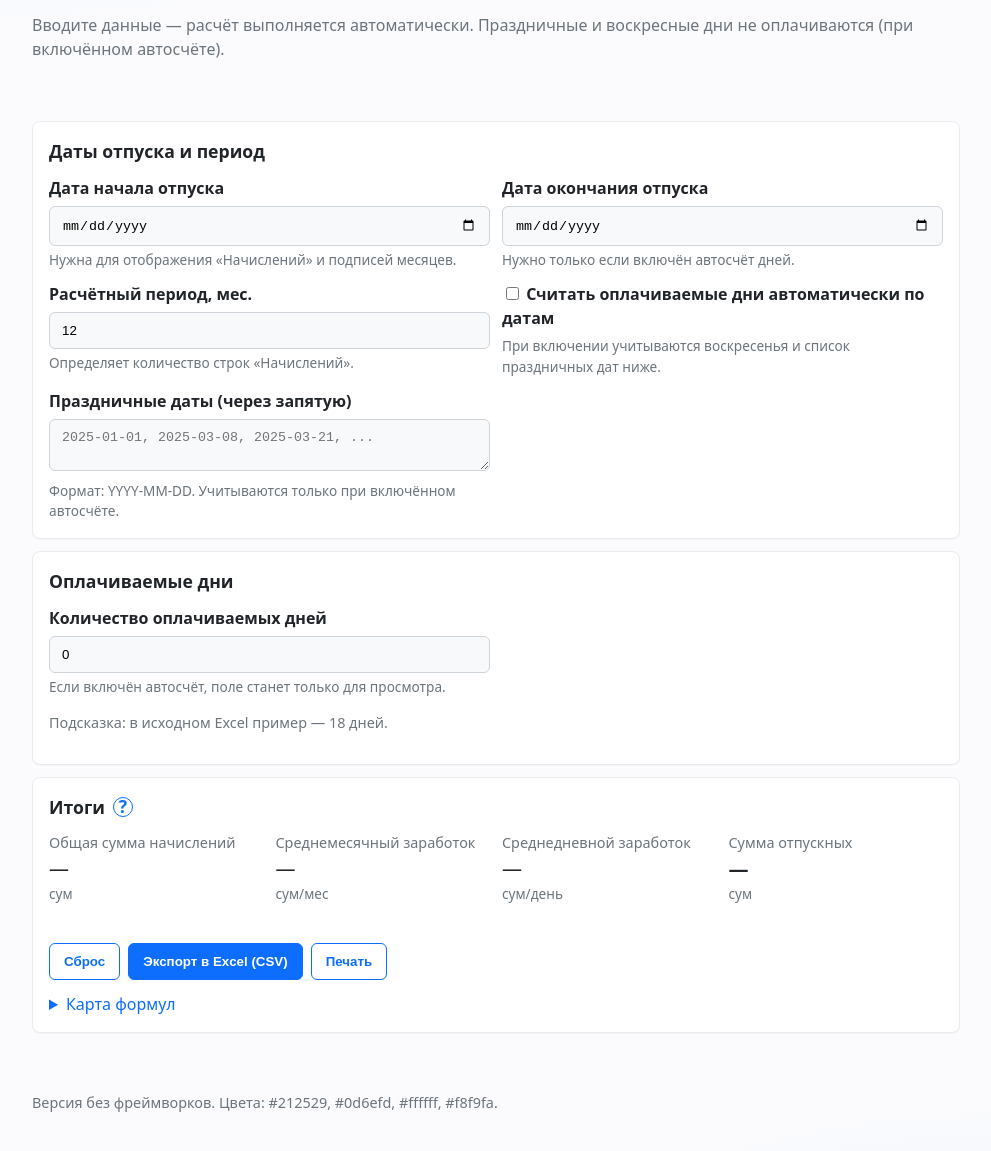
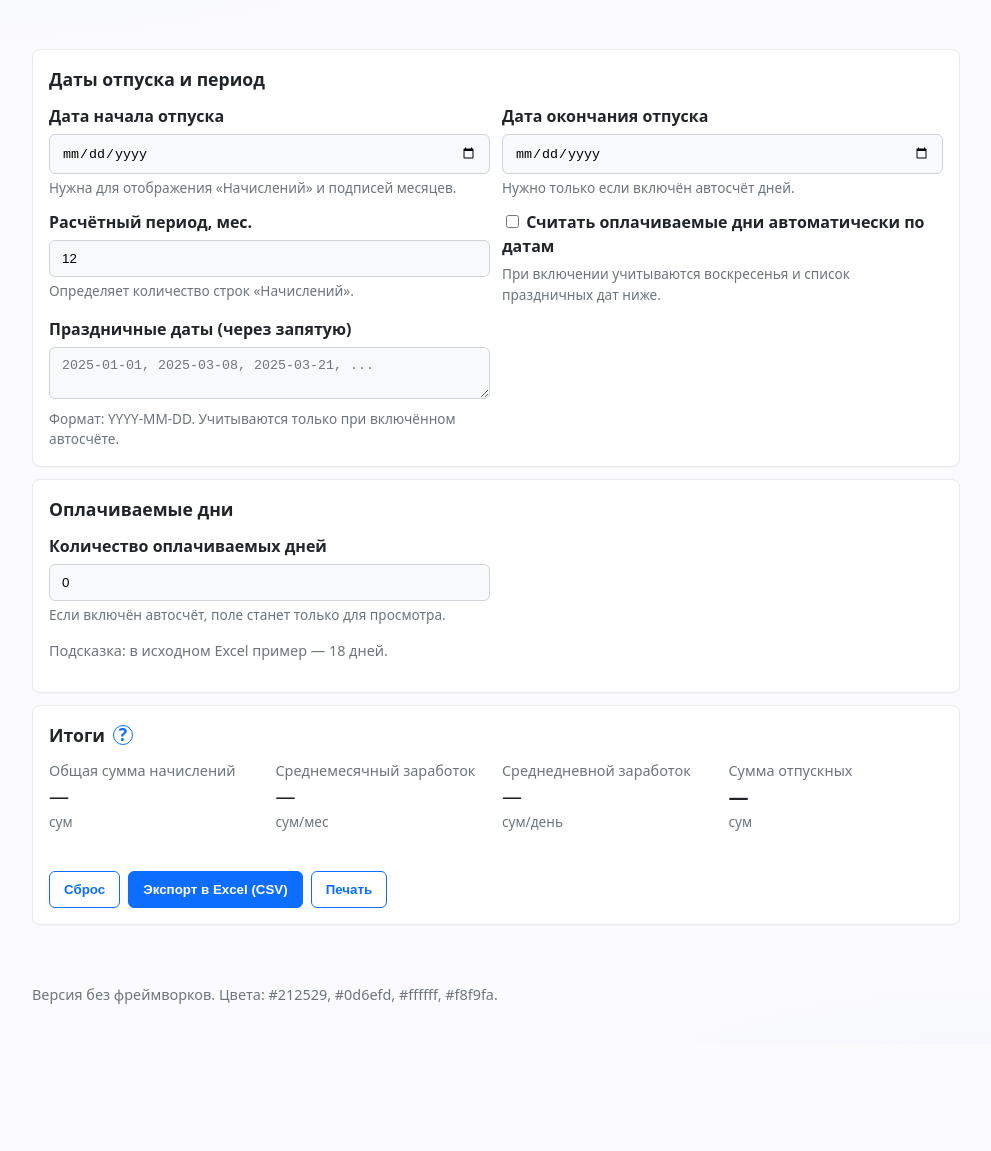
Before and after one commit to WeissLuxford/action-MCFR, a plain HTML site: page bss/vacation_calculator/index.html in a window 1280 px wide. Shown: the part 79-1230 px from the top of the page, without its empty margins (144-1135 px from the left). After the commit the page ends 1123 px from the top, so only its background shows below. Drawn offline with Linux system fonts and the light colour scheme.

Commit message:
Update index.html

```diff
--- a/bss/vacation_calculator/index.html
+++ b/bss/vacation_calculator/index.html
@@ -10,7 +10,7 @@
 <body>
   <header class="container">
     <h1>Калькулятор отпускных</h1>
-    <p class="muted">Вводите данные — расчёт выполняется автоматически. Праздничные и воскресные дни не оплачиваются (при включённом автосчёте).</p>
+    <p class="muted" style="display: none;">Вводите данные — расчёт выполняется автоматически. Праздничные и воскресные дни не оплачиваются (при включённом автосчёте).</p>
   </header>
 
   <main class="container" role="main">
@@ -117,7 +117,7 @@
         <button id="printBtn" class="btn">Печать</button>
       </div>
 
-      <details class="map">
+      <details class="map" style="display: none;">
         <summary>Карта формул</summary>
         <table>
           <thead>
```
